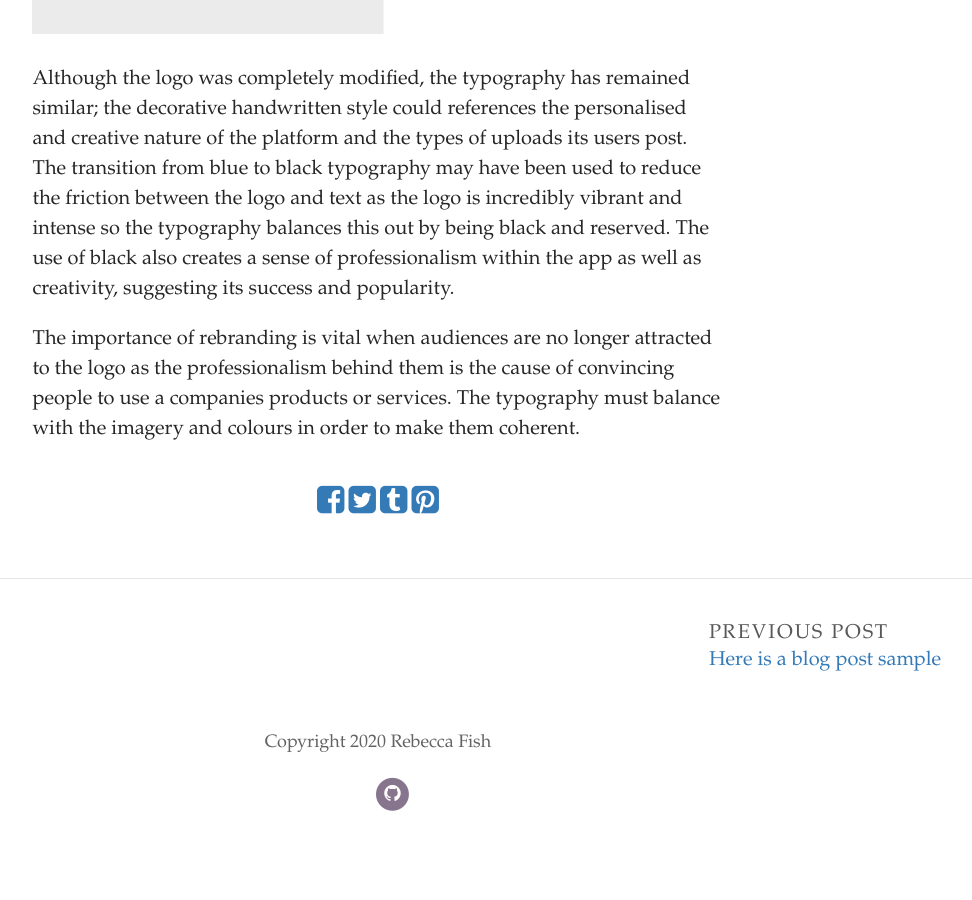
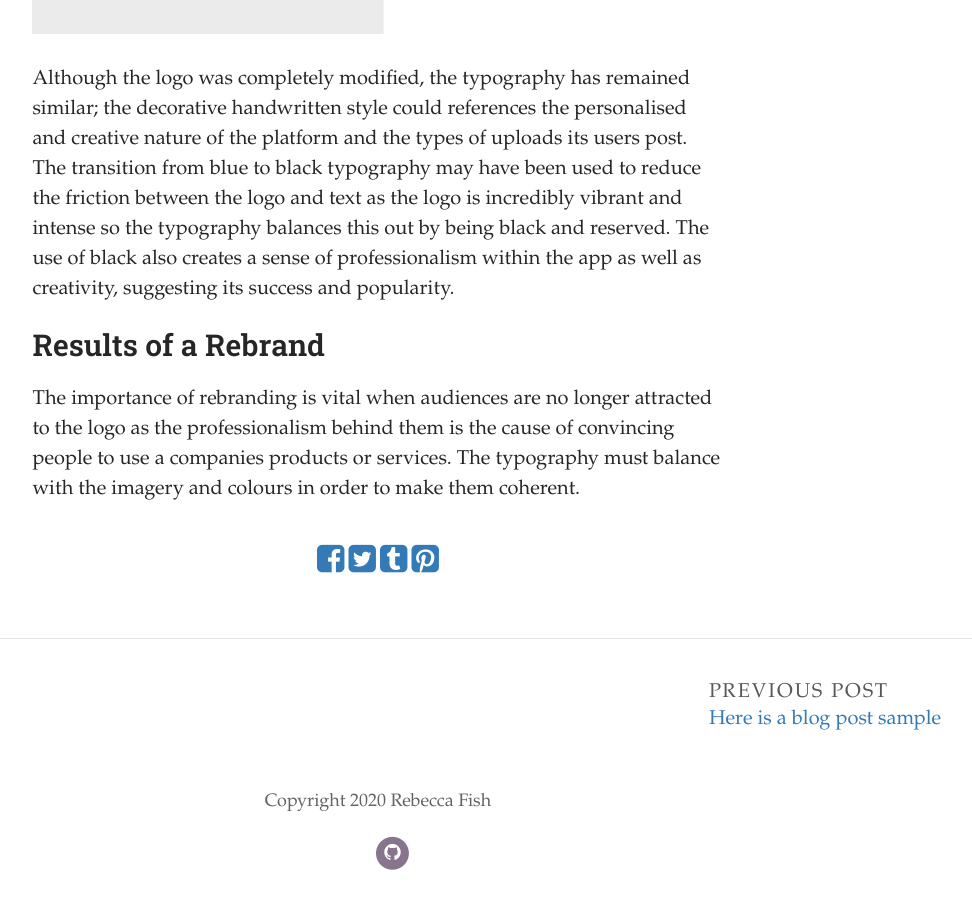
Before and after one commit to Beccy932/mybrookesblog, a Jekyll site: the page built from _posts/2020-09-25-how-to-transform-a-business.md, in a window 1280 px wide and 900 px high, scrolled down 3670 px. Shown: the whole window, without its empty margins (262-1234 px from the left). Built offline with Jekyll 4.4.1, drawn with Linux system fonts in a browser that asks for light colours; some web fonts are replaced; before the commit the page ends 4511 px from its top, so only the background shows below that.

Commit message:
Update Post “2020-09-25-how-to-transform-a-business”

```diff
--- a/_posts/2020-09-25-how-to-transform-a-business.md
+++ b/_posts/2020-09-25-how-to-transform-a-business.md
@@ -37,6 +37,6 @@ In contrast to the match in colours in typography and logo, some businesses have
 
 Although the logo was completely modified, the typography has remained similar; the decorative handwritten style could references the personalised and creative nature of the platform and the types of uploads its users post. The transition from blue to black typography may have been used to reduce the friction between the logo and text as the logo is incredibly vibrant and intense so the typography balances this out by being black and reserved. The use of black also creates a sense of professionalism within the app as well as creativity, suggesting its success and popularity.
 
-
+### Results of a Rebrand
 
 The importance of rebranding is vital when audiences are no longer attracted to the logo as the professionalism behind them is the cause of convincing people to use a companies products or services. The typography must balance with the imagery and colours in order to make them coherent.
```
